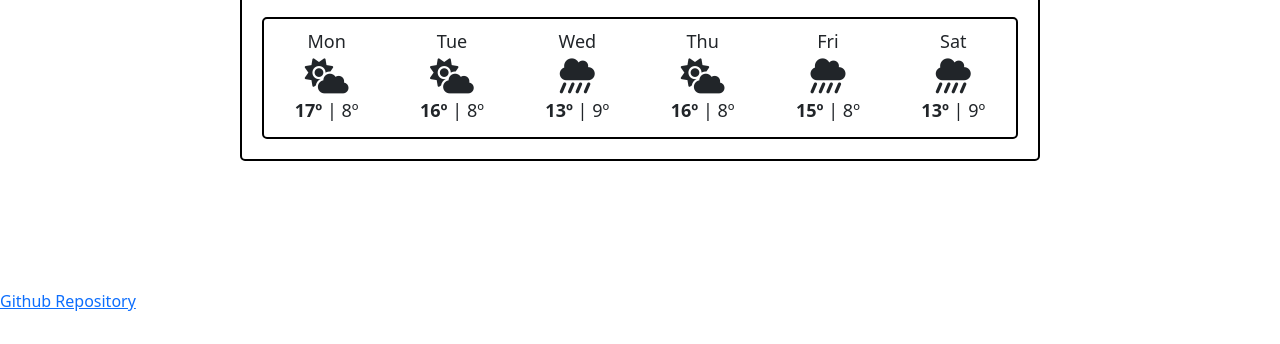
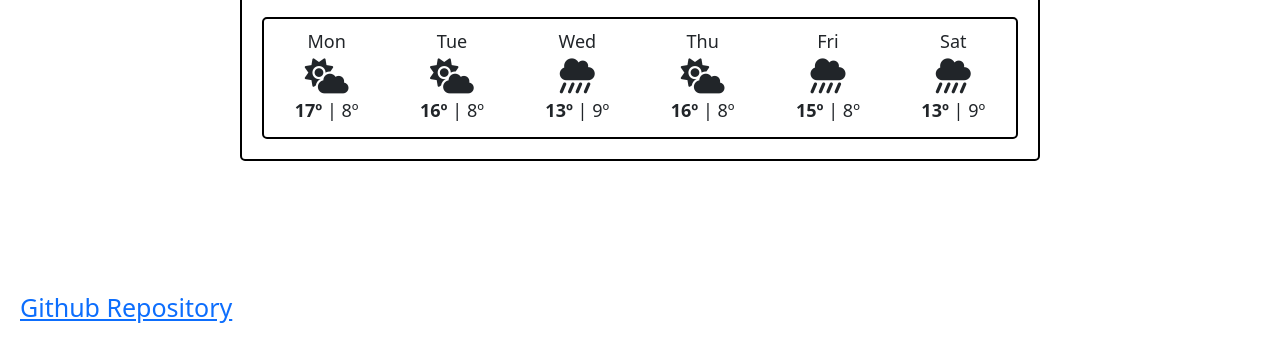
Before and after one commit to darkeubinniecodes/weather-app, a plain HTML site: page index.html in a window 1280 px wide. Shown: the part 555-899 px from the top of the page. Before the commit the page ends 868 px from the top, so only its background shows below. Drawn offline with nearby package versions, Linux system fonts and the light colour scheme.

Commit message:
Added css to link

```diff
--- a/src/styles.css
+++ b/src/styles.css
@@ -18,6 +18,12 @@ h3 {
   font-size: 18px;
   margin: 0;
   padding-top: 12px;
+}
+
+a {
+  font-size: 25px;
+  margin: 128px auto;
+  padding: 20px;
 }
 
 .container {
```
